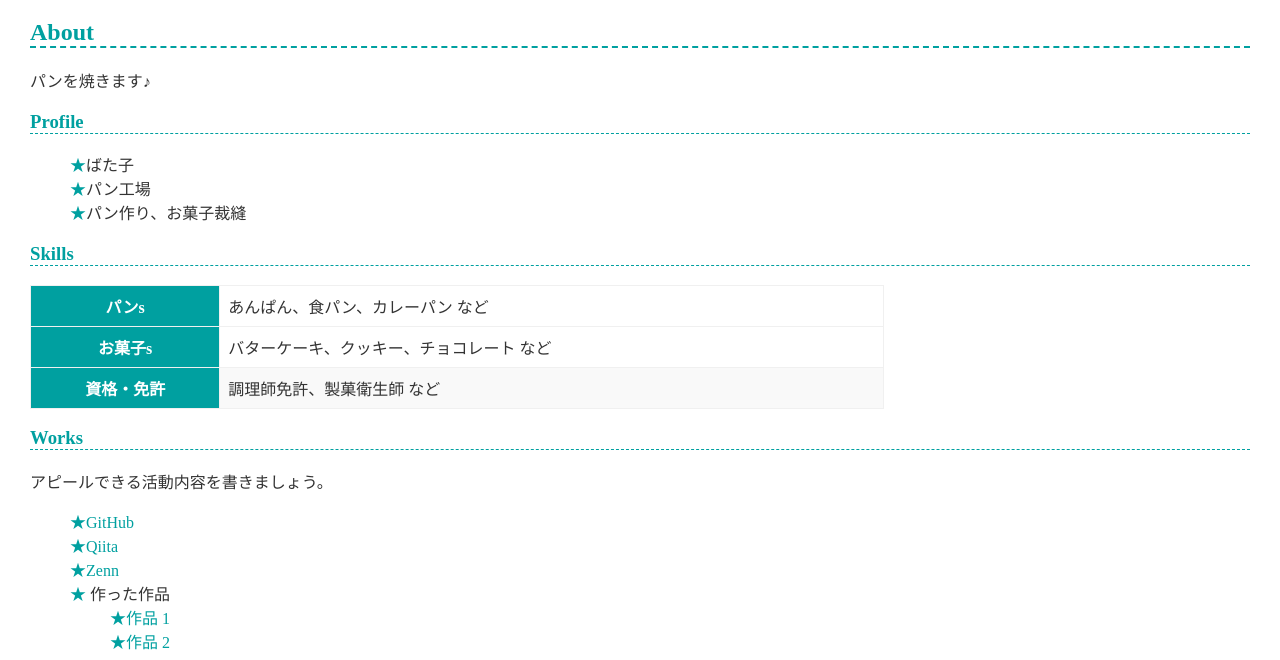
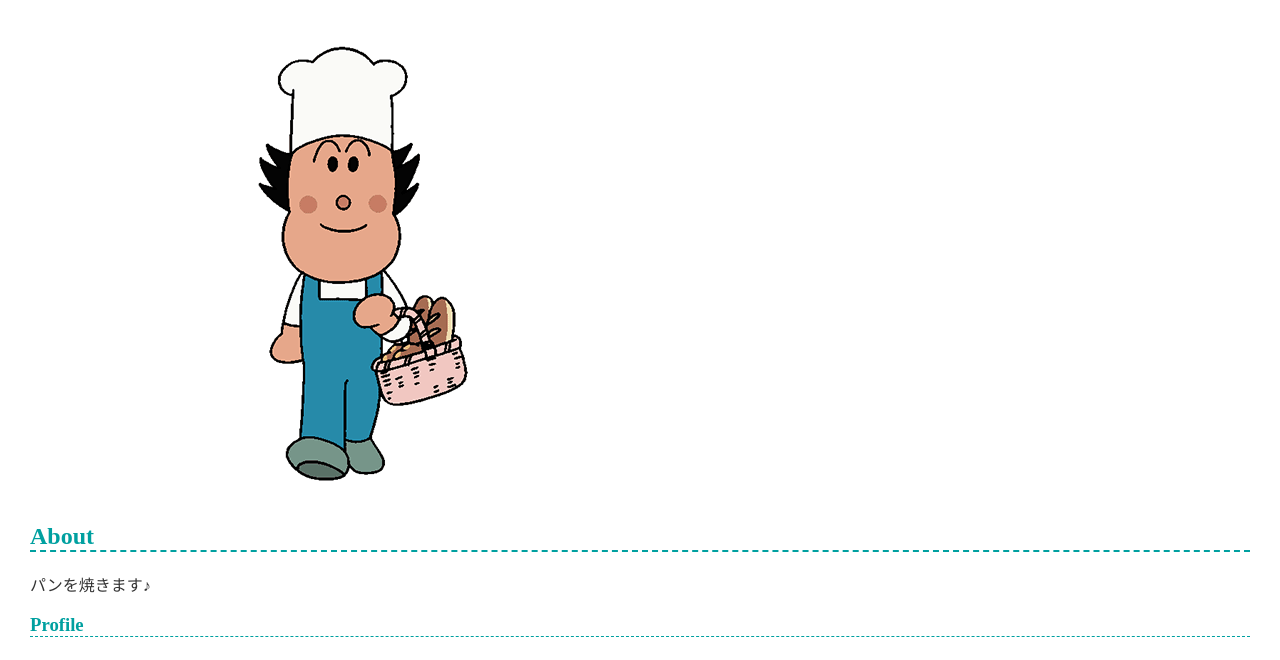
Before and after one commit to batakoweb/batakoweb.github.io, a plain HTML site: page index.html in a window 1280 px wide. Shown: the part 127-787 px from the top of the page. Drawn offline with Linux system fonts and the light colour scheme.

Commit message:
Update index.html

```diff
--- a/index.html
+++ b/index.html
@@ -8,7 +8,7 @@
   </head>
   <body>
     <h1>ばた子</h1>
-
+      <img src="ばたこ.gif">
     <h2>About</h2>
     <p>
       パンを焼きます♪
```
